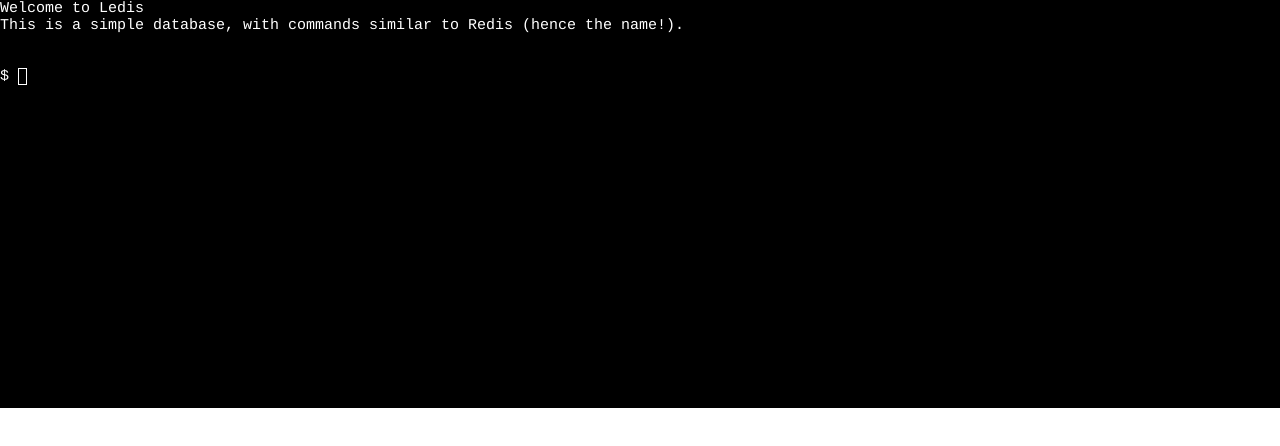
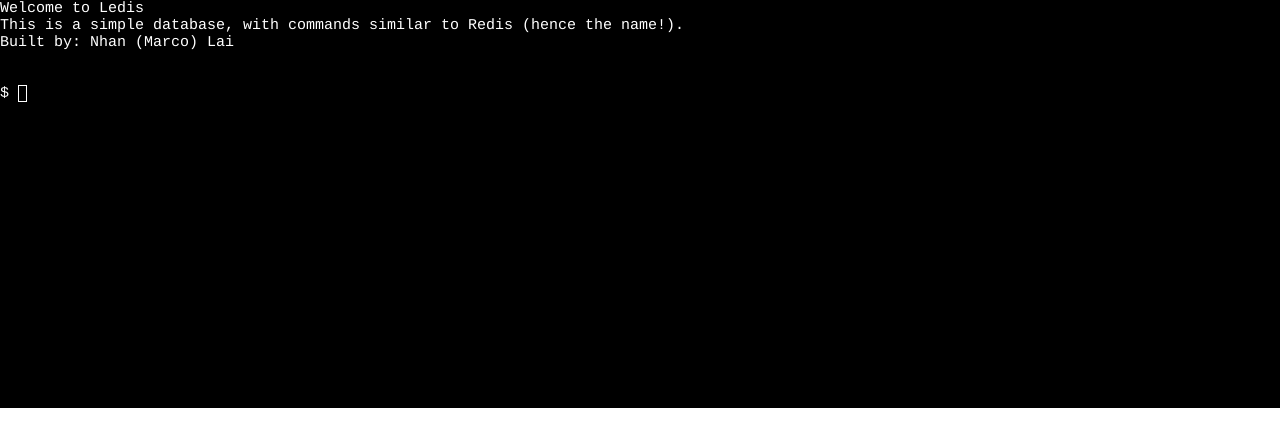
Before and after one commit to laithiennhan/ledis-app, a React (Create React App) app: page / in a window 1280 px wide. Shown: the top 446 px of the page. Built offline with nearby package versions, Linux system fonts and the light colour scheme; the HTML template or start-up script is replaced by a standard one.

Commit message:
fix files

```diff
--- a/src/App.js
+++ b/src/App.js
@@ -15,6 +15,7 @@
       curTerm.open(ref.current);
       curTerm.writeln('Welcome to Ledis');
       curTerm.writeln('This is a simple database, with commands similar to Redis (hence the name!).');
+      curTerm.writeln('Built by: Nhan (Marco) Lai');
       let shellprompt = '$ ';
       curTerm.writeln('');
       curTerm.prompt = function () {
```
